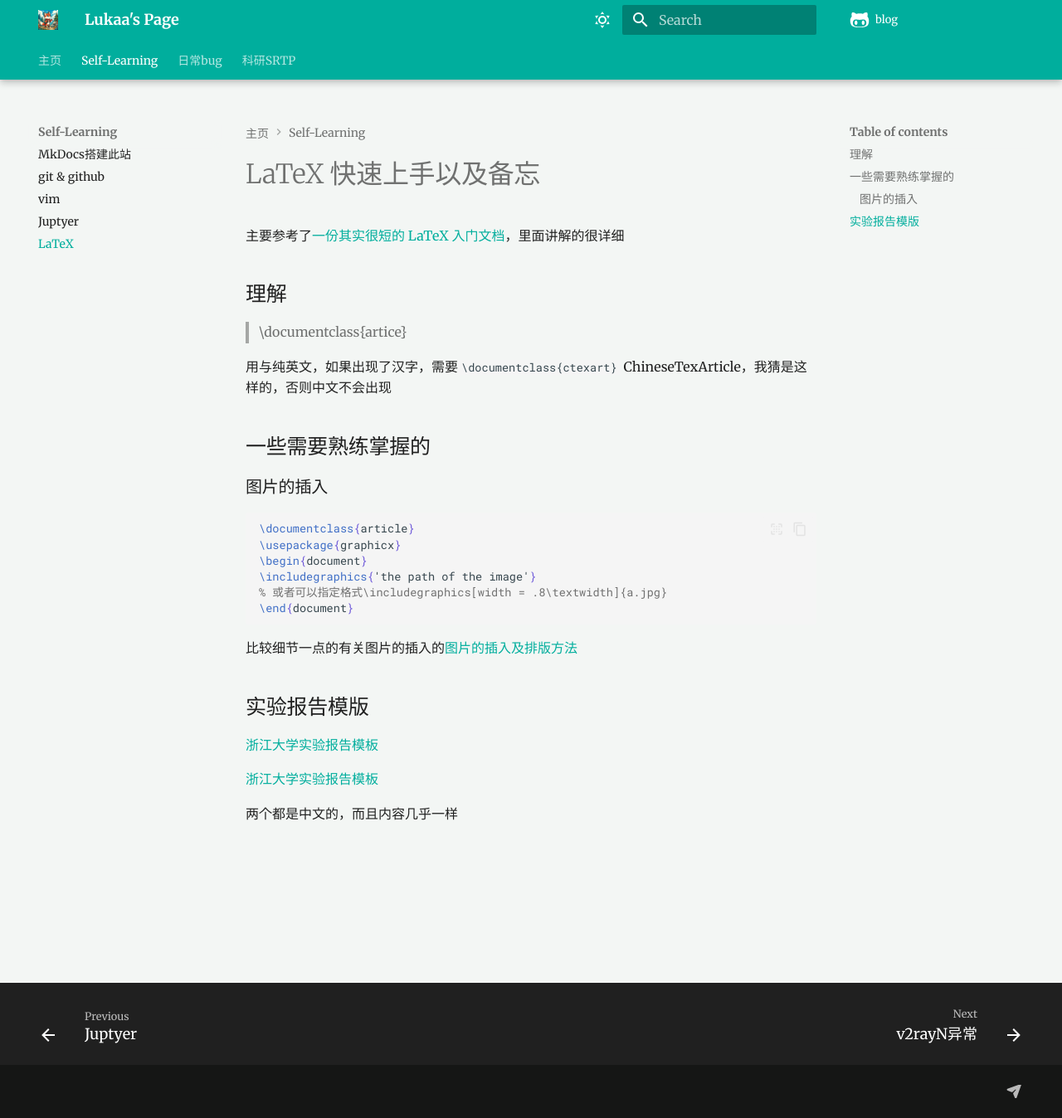
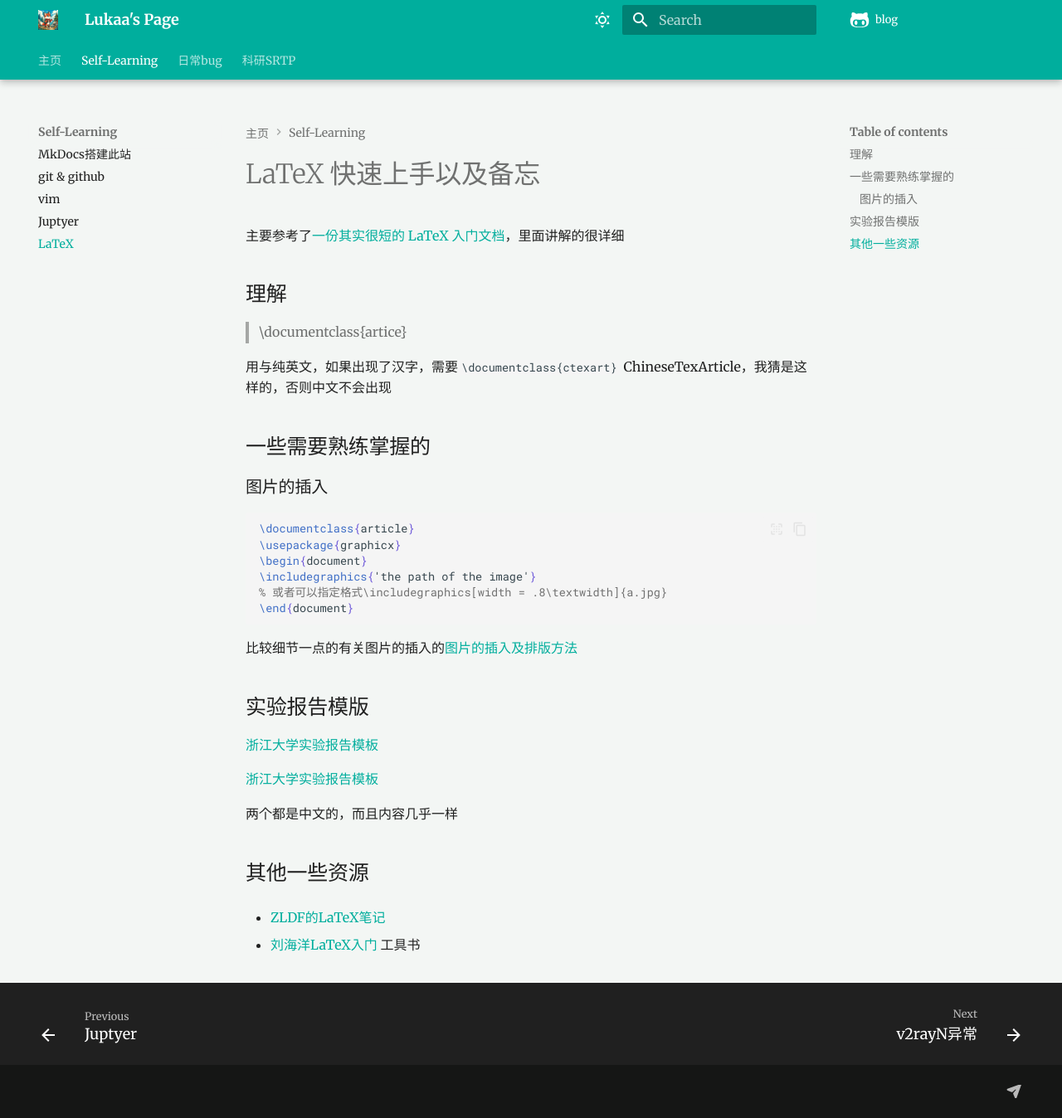
Before and after one commit to Lukaa0724/blog, an MkDocs documentation site: the page built from docs/Self_Learning/LaTeX/LaTeX.md, in a window 1280 px wide and 1348 px high. Shown: the whole window at 83% size. Built offline with MkDocs 1.6.1 and Material for MkDocs 9.7.7, drawn with Linux system fonts in a browser that asks for light colours; comment, search, counter and statistics services are not loaded.

Commit message:
edit latex

```diff
--- a/docs/Self_Learning/LaTeX/LaTeX.md
+++ b/docs/Self_Learning/LaTeX/LaTeX.md
@@ -29,3 +29,9 @@
 [浙江大学实验报告模板](https://github.com/wqwqqe/zju-report-latex-template)
 
 两个都是中文的，而且内容几乎一样
+
+
+## 其他一些资源
+- [ZLDF的LaTeX笔记](https://zhengliangduanfang.github.io/hmpg_mkdocs/misc/latex/)
+
+- [刘海洋LaTeX入门](https://yun.weicheng.men/Book/LaTeX%E5%85%A5%E9%97%A8.pdf) 工具书
```
